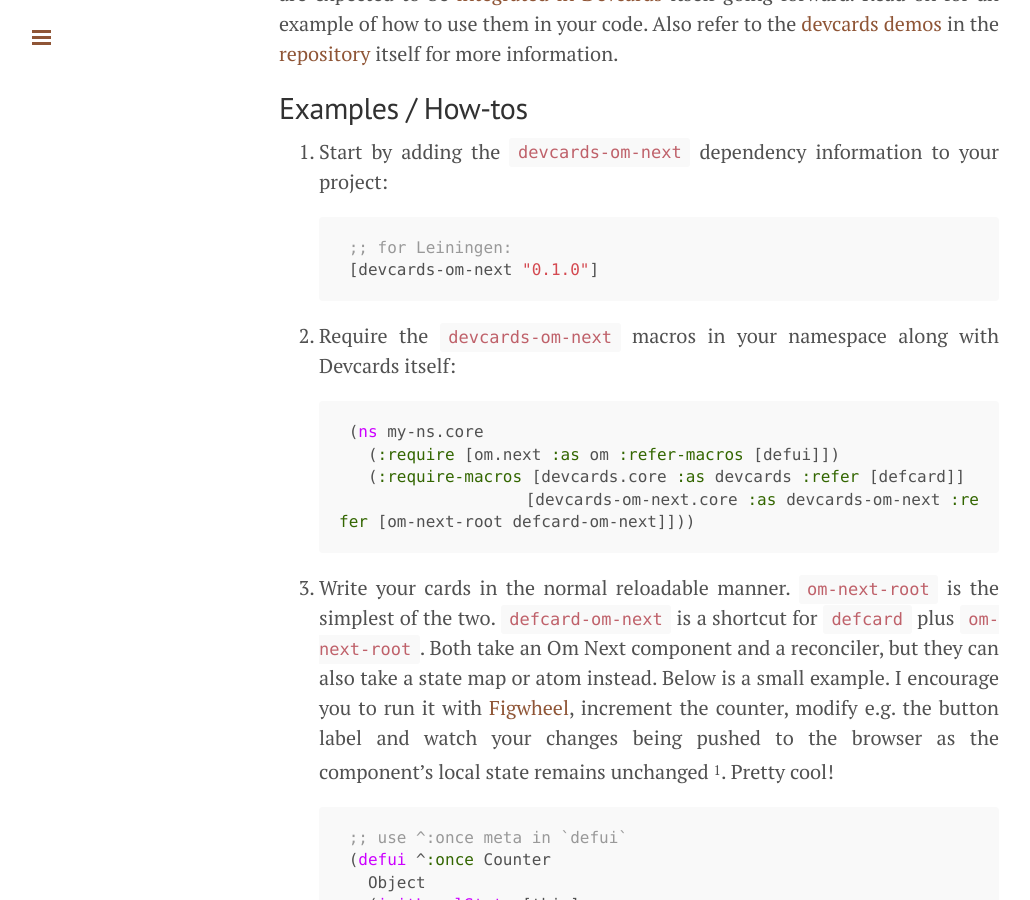
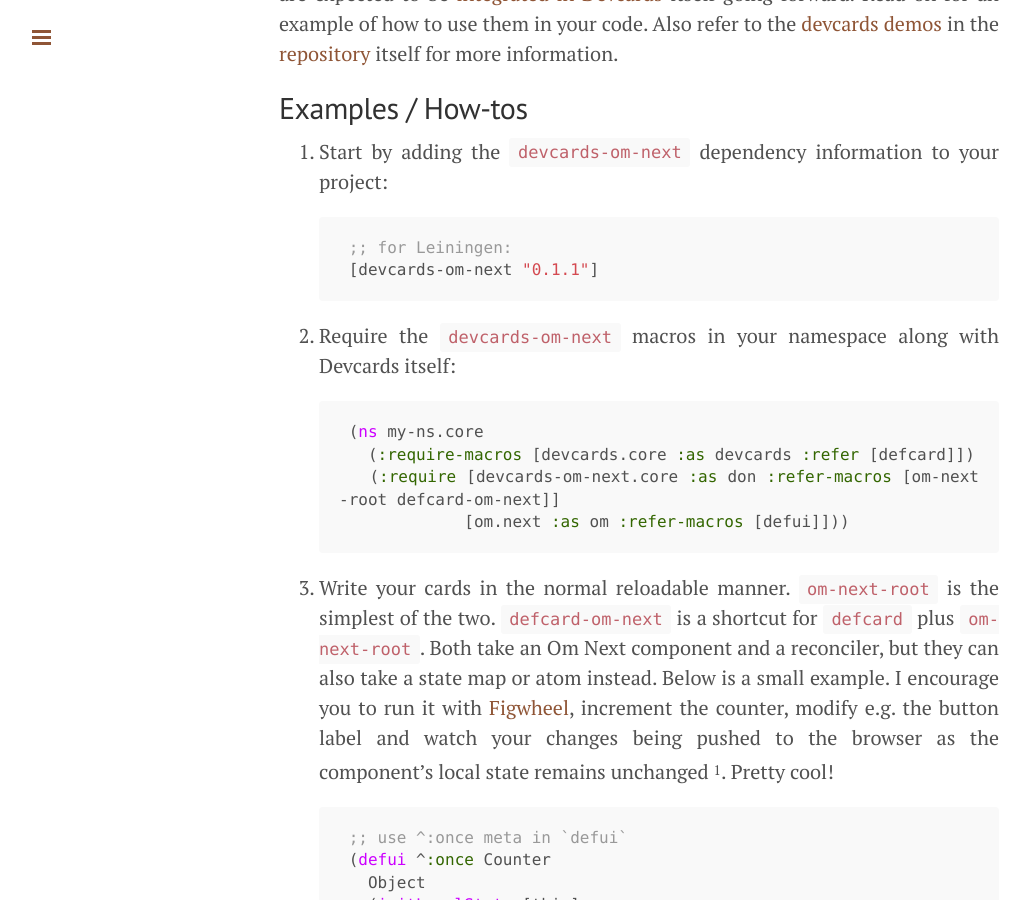
Before and after one commit to anmonteiro/anmonteiro.github.io, a Jekyll site: the page built from _posts/2016-02-01-om-next-meets-devcards-the-full-reloadable-experience.md, in a window 1280 px wide and 900 px high, scrolled down 936 px. Shown: the whole window, without its empty margins (1-1031 px from the left). Built offline with Jekyll 4.4.1, drawn with Linux system fonts in a browser that asks for light colours; Markdown is read by kramdown in place of the engine named in the settings; comment, search, counter and statistics services are not loaded.

Commit message:
fix  deps in devcards-om-next post

````diff
--- a/_posts/2016-02-01-om-next-meets-devcards-the-full-reloadable-experience.md
+++ b/_posts/2016-02-01-om-next-meets-devcards-the-full-reloadable-experience.md
@@ -22,16 +22,16 @@
 
     ```clojure
     ;; for Leiningen:
-    [devcards-om-next "0.1.0"]
+    [devcards-om-next "0.1.1"]
     ```
 
 2. Require the `devcards-om-next` macros in your namespace along with Devcards itself:
 
     ```clojure
     (ns my-ns.core
-      (:require [om.next :as om :refer-macros [defui]])
-      (:require-macros [devcards.core :as devcards :refer [defcard]]
-                      [devcards-om-next.core :as devcards-om-next :refer [om-next-root defcard-om-next]]))
+      (:require-macros [devcards.core :as devcards :refer [defcard]])
+      (:require [devcards-om-next.core :as don :refer-macros [om-next-root defcard-om-next]]
+                [om.next :as om :refer-macros [defui]]))
     ```
 
 3. Write your cards in the normal reloadable manner. `om-next-root` is the simplest of the two. `defcard-om-next` is a shortcut for `defcard` plus `om-next-root`. Both take an Om Next component and a reconciler, but they can also take a state map or atom instead. Below is a small example. I encourage you to run it with [Figwheel](https://github.com/bhauman/lein-figwheel), increment the counter, modify e.g. the button label and watch your changes being pushed to the browser as the component's local state remains unchanged <sup><sub>1</sub></sup>. Pretty cool!
````
